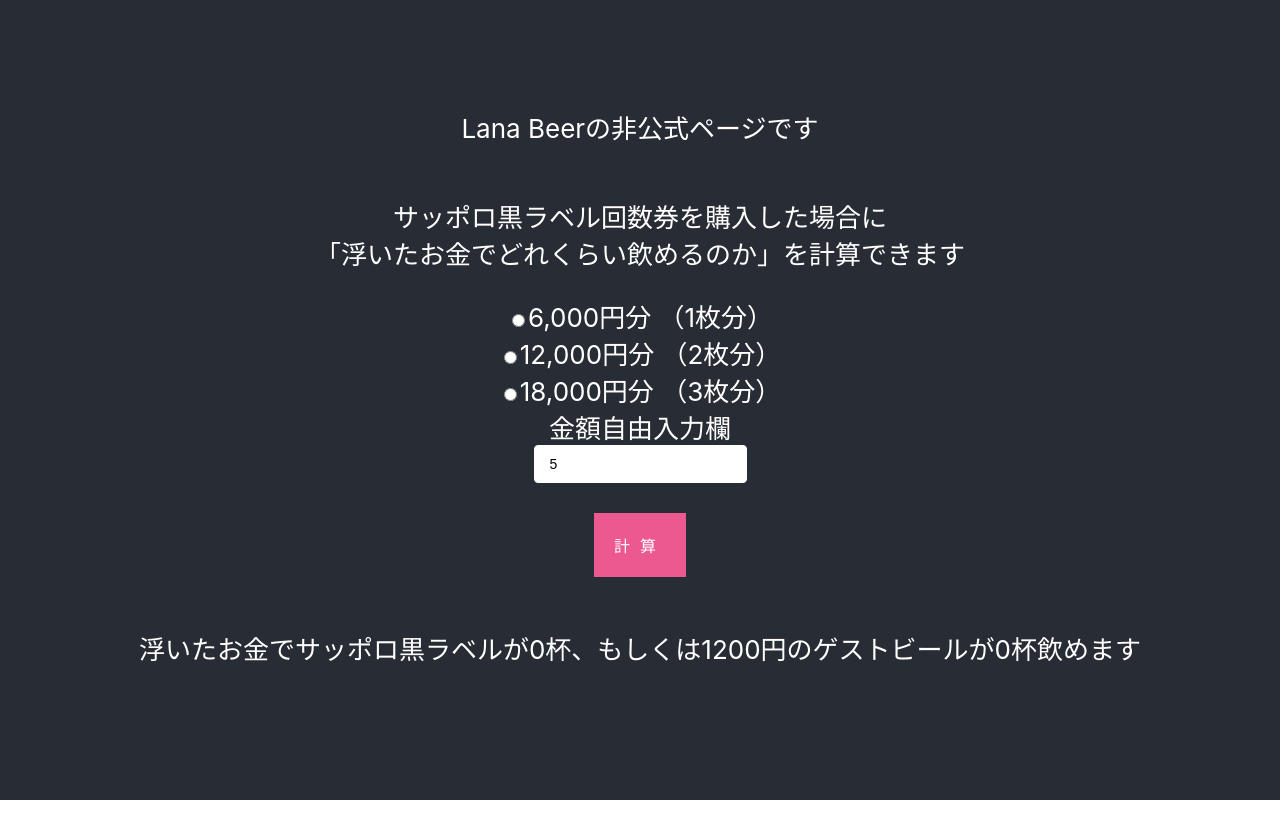
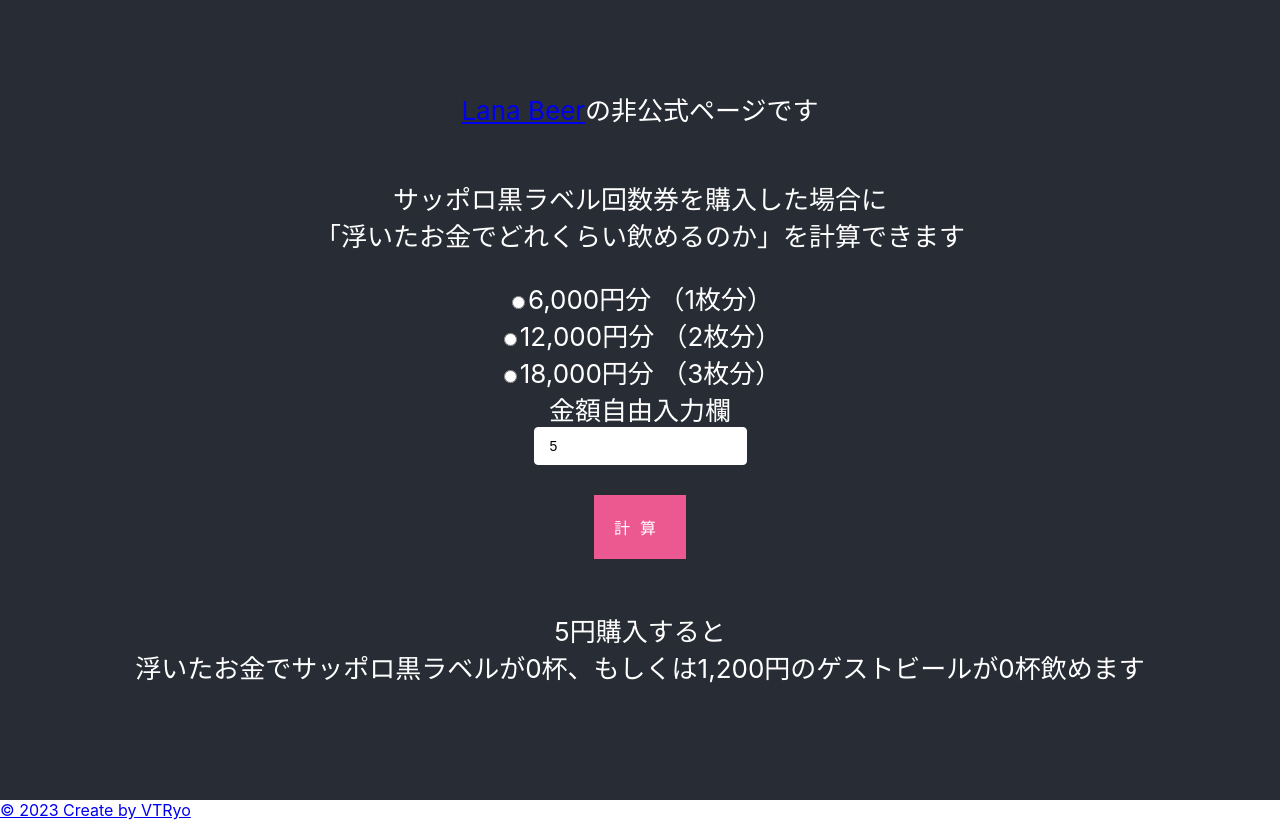
Before and after one commit to VTRyo/unofficial-lanabeer-punchcard, a React (Create React App) app: page / in a window 1280 px wide. Both pictures are taken after typing "5" into the empty fields and a click on the input "計算". Built offline with nearby package versions, Linux system fonts and the light colour scheme.

Commit message:
fix format

```diff
--- a/src/App.tsx
+++ b/src/App.tsx
@@ -62,23 +62,26 @@
 		} else if (selectedOption === 'option2') {
 			goodDealCalc(12000, sapporoBlackLabelPrice);
 			goodDealCalc(12000, guestBeerPrice);
-			return `浮いたお金でサッポロ黒ラベルが${avalilableBeerCount}杯、もしくは1200円のゲストビールが${avalilableGuestBeerCount}杯飲めます`;
+			return `浮いたお金でサッポロ黒ラベルが${avalilableBeerCount}杯、もしくは1,200円のゲストビールが${avalilableGuestBeerCount}杯飲めます`;
 		} else if (selectedOption === 'option3') {
 			goodDealCalc(18000, sapporoBlackLabelPrice);
 			goodDealCalc(18000, guestBeerPrice);
-			return `浮いたお金でサッポロ黒ラベルが${avalilableBeerCount}杯、もしくは1200円のゲストビールが${avalilableGuestBeerCount}杯飲めます`;
+			return `浮いたお金でサッポロ黒ラベルが${avalilableBeerCount}杯、もしくは1,200円のゲストビールが${avalilableGuestBeerCount}杯飲めます`;
 		}
 	};
 
 	const customAmount = (inputAmount: number) => {
 		goodDealCalc(inputAmount, sapporoBlackLabelPrice);
 		goodDealCalc(inputAmount, guestBeerPrice);
-		return `浮いたお金でサッポロ黒ラベルが${avalilableBeerCount}杯、もしくは1200円のゲストビールが${avalilableGuestBeerCount}杯飲めます`;
+		return `浮いたお金でサッポロ黒ラベルが${avalilableBeerCount}杯、もしくは1,200円のゲストビールが${avalilableGuestBeerCount}杯飲めます`;
 	};
 
 	return (
+		<>
 			<div className="App">
-			<p>Lana Beerの非公式ページです</p>
+				<p>
+					<a href="https://www.lana-beer.com/">Lana Beer</a>の非公式ページです
+				</p>
 				<p>
 					サッポロ黒ラベル回数券を購入した場合に
 					<br />
@@ -131,10 +134,24 @@
 					</form>
 				</div>
 				<p>
-				{selectRadio()}{' '}
-				{showText && <p> {customAmount(Number(inputAmount))}</p>}
+					{selectRadio()}
+					{showText && (
+						<p>
+							{' '}
+							{Number(inputAmount).toLocaleString()}円購入すると
+							<br />
+							{customAmount(Number(inputAmount))}
+						</p>
+					)}
 				</p>
 			</div>
+			<footer>
+				{' '}
+				<div>
+					<a href="https://vtryo.me">© 2023 Create by VTRyo</a>
+				</div>
+			</footer>
+		</>
 	);
 }
 
```
Lines whose indentation alone changed are shown as unchanged.
